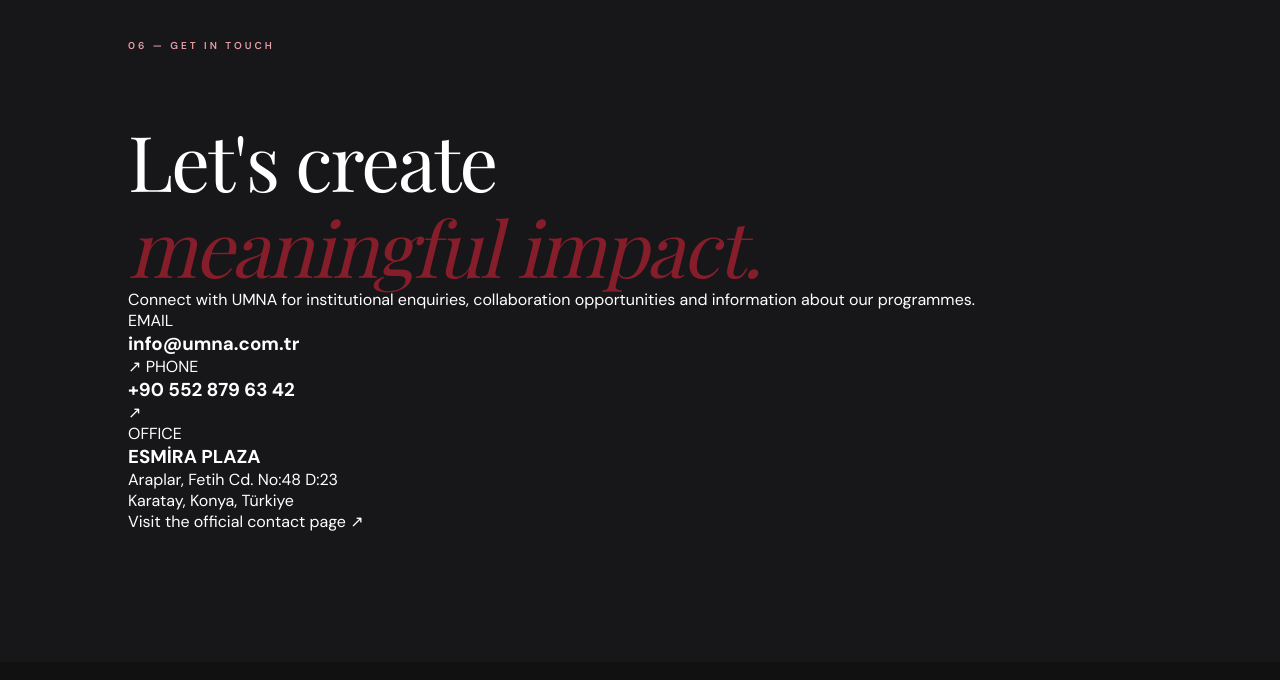
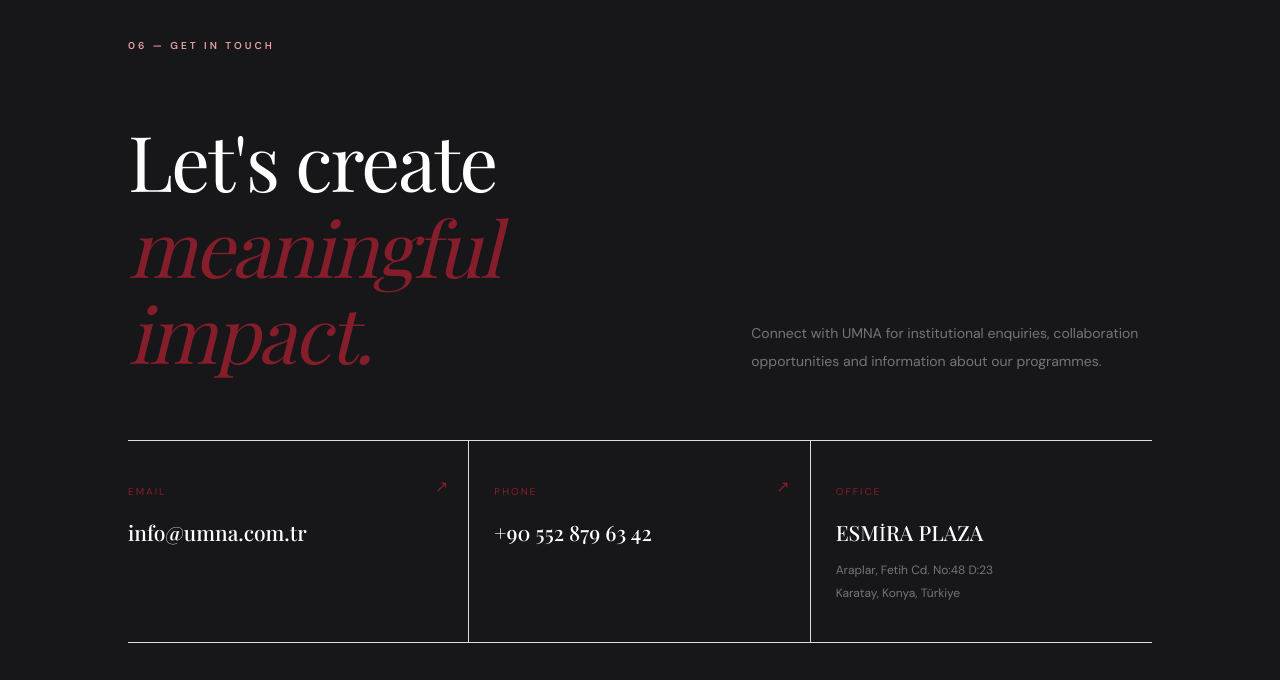
Before and after one commit to MVSOOM-69/UMNA-OFFICIAL, a plain HTML site: page index.html in a window 1280 px wide. Shown: the part 10270-10950 px from the top of the page. Drawn offline with nearby package versions, Linux system fonts and the light colour scheme; files whose address does not match are found by name.

Commit message:
Add contact section styles to style.css

```diff
--- a/style.css
+++ b/style.css
@@ -1179,3 +1179,98 @@ button {
     height: 250px;
   }
 }
+/* CONTACT SECTION */
+.contact-heading {
+  display: grid;
+  grid-template-columns: 1.3fr 1fr;
+  gap: 10%;
+  align-items: end;
+  margin-bottom: 65px;
+}
+
+.contact-heading p {
+  color: var(--muted);
+  font-size: 14px;
+  line-height: 2;
+}
+
+.contact-grid {
+  display: grid;
+  grid-template-columns: repeat(3, 1fr);
+  border-top: 1px solid #ddd;
+  border-bottom: 1px solid #ddd;
+}
+
+.contact-item {
+  position: relative;
+  padding: 38px 25px 38px 0;
+  border-right: 1px solid #ddd;
+  color: var(--dark);
+}
+
+.contact-item:not(:first-child) {
+  padding-left: 25px;
+}
+
+.contact-item:last-child {
+  border-right: none;
+}
+
+.contact-item > span:first-child {
+  color: var(--burgundy);
+  font-size: 10px;
+  letter-spacing: 2px;
+}
+
+.contact-item h3 {
+  font-family: var(--serif);
+  font-size: 21px;
+  font-weight: 500;
+  margin-top: 18px;
+}
+
+.contact-item p {
+  color: var(--muted);
+  font-size: 12px;
+  line-height: 1.9;
+  margin-top: 12px;
+}
+
+.contact-arrow {
+  position: absolute;
+  right: 20px;
+  top: 35px;
+  color: var(--burgundy);
+}
+
+.contact-official {
+  display: inline-flex;
+  gap: 30px;
+  margin-top: 40px;
+  padding-bottom: 10px;
+  border-bottom: 1px solid var(--burgundy);
+  color: var(--burgundy);
+  font-size: 12px;
+}
+
+@media(max-width:650px) {
+  .contact-heading {
+    grid-template-columns: 1fr;
+    gap: 25px;
+  }
+
+  .contact-grid {
+    grid-template-columns: 1fr;
+  }
+
+  .contact-item,
+  .contact-item:not(:first-child) {
+    padding: 28px 0;
+    border-right: none;
+    border-bottom: 1px solid #ddd;
+  }
+
+  .contact-item:last-child {
+    border-bottom: none;
+  }
+}
```
